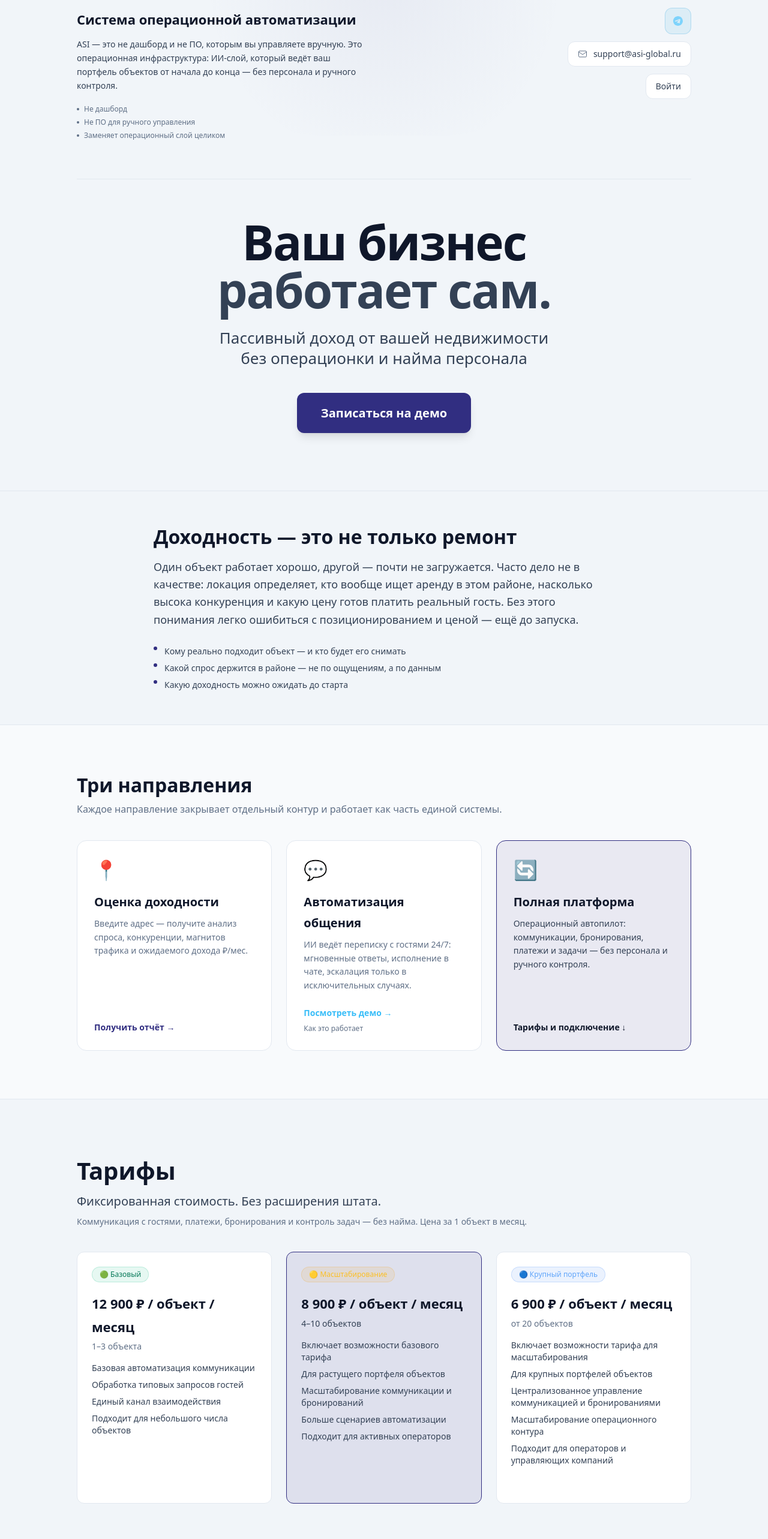
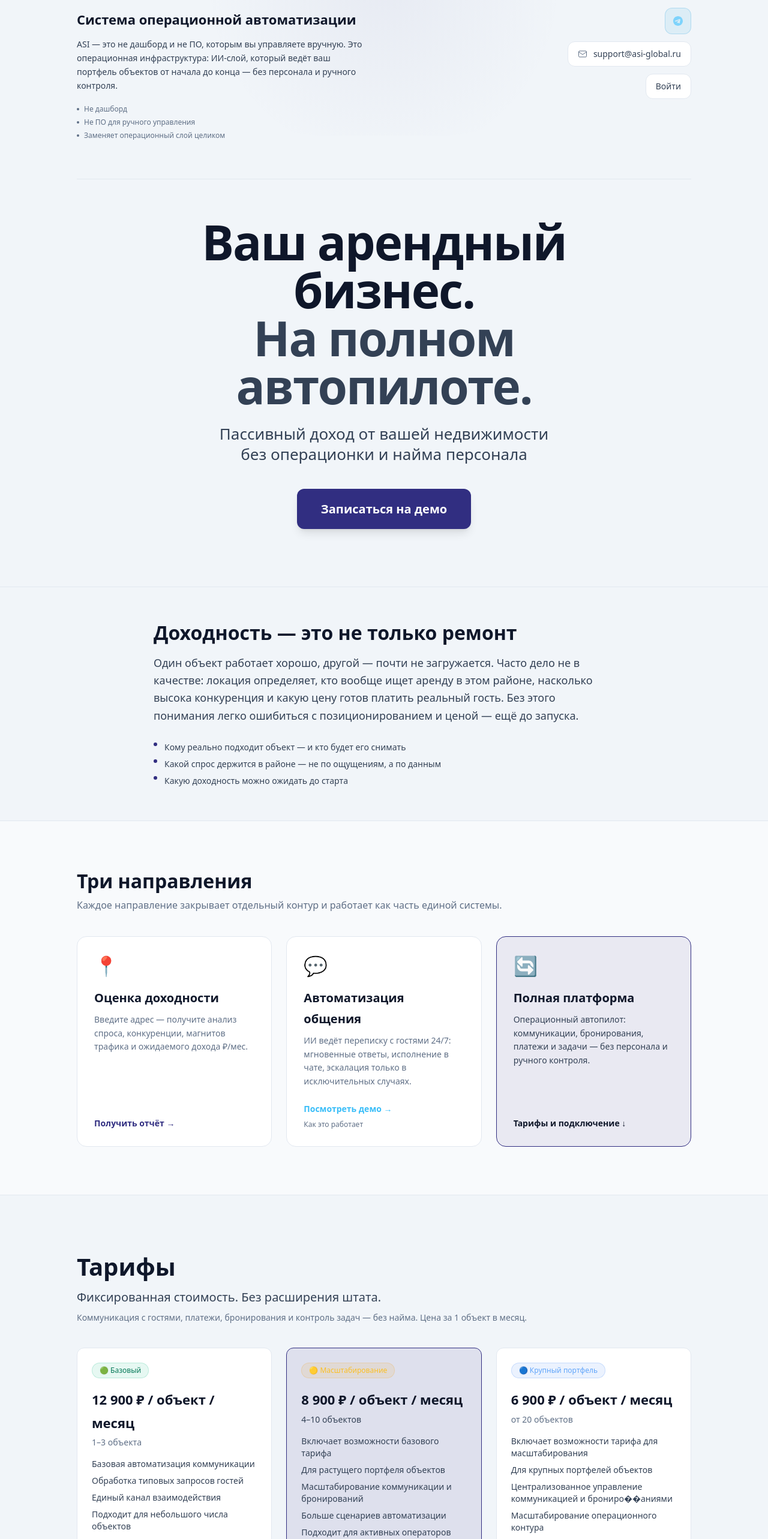
Before and after one commit to ASI-integration/asi-landing, a Next.js app: page /ru in a window 1280 px wide. Shown: the part 234-2800 px from the top of the page at 60% size. Built offline with nearby package versions, Linux system fonts and the light colour scheme.

Commit message:
feat: update rental business offer headline and subtext
Modify rental business offer headline and subtext for clarity.

Co-authored-by: ASI - Autonomous Systems Integration <207600140+ASI-integration@users.noreply.github.com>

```diff
--- a/src/app/ru/page.tsx
+++ b/src/app/ru/page.tsx
@@ -64,7 +64,7 @@ export default function HomeRu() {
           detailsLabel: 'Контакты',
           loginLabel: 'Войти',
           loginHref: '/login',
-          offerHeadline: <>Ваш бизнес <span className="text-[var(--t-text-2)]">работает сам.</span></>,
+          offerHeadline: <>Ваш арендный бизнес.<br /><span className="text-[var(--t-text-2)]">На полном автопилоте.</span></>,
           offerSub: <>Пассивный доход от вашей недвижимости<br className="hidden sm:block" /> без операционки и найма персонала</>,
           ctaLabel: 'Записаться на демо',
           ctaHref: DEMO_LINK,
@@ -244,7 +244,7 @@ export default function HomeRu() {
                 <ul className="mt-4 space-y-2 text-[var(--t-text-2)] text-sm flex-1">
                   <li>Включает возможности тарифа для масштабирования</li>
                   <li>Для крупных портфелей объектов</li>
-                  <li>Централизованное управление коммуникацией и бронированиями</li>
+                  <li>Централизованное управление коммуникацией и брониро��аниями</li>
                   <li>Масштабирование операционного контура</li>
                   <li>Подходит для операторов и управляющих компаний</li>
                 </ul>
```
